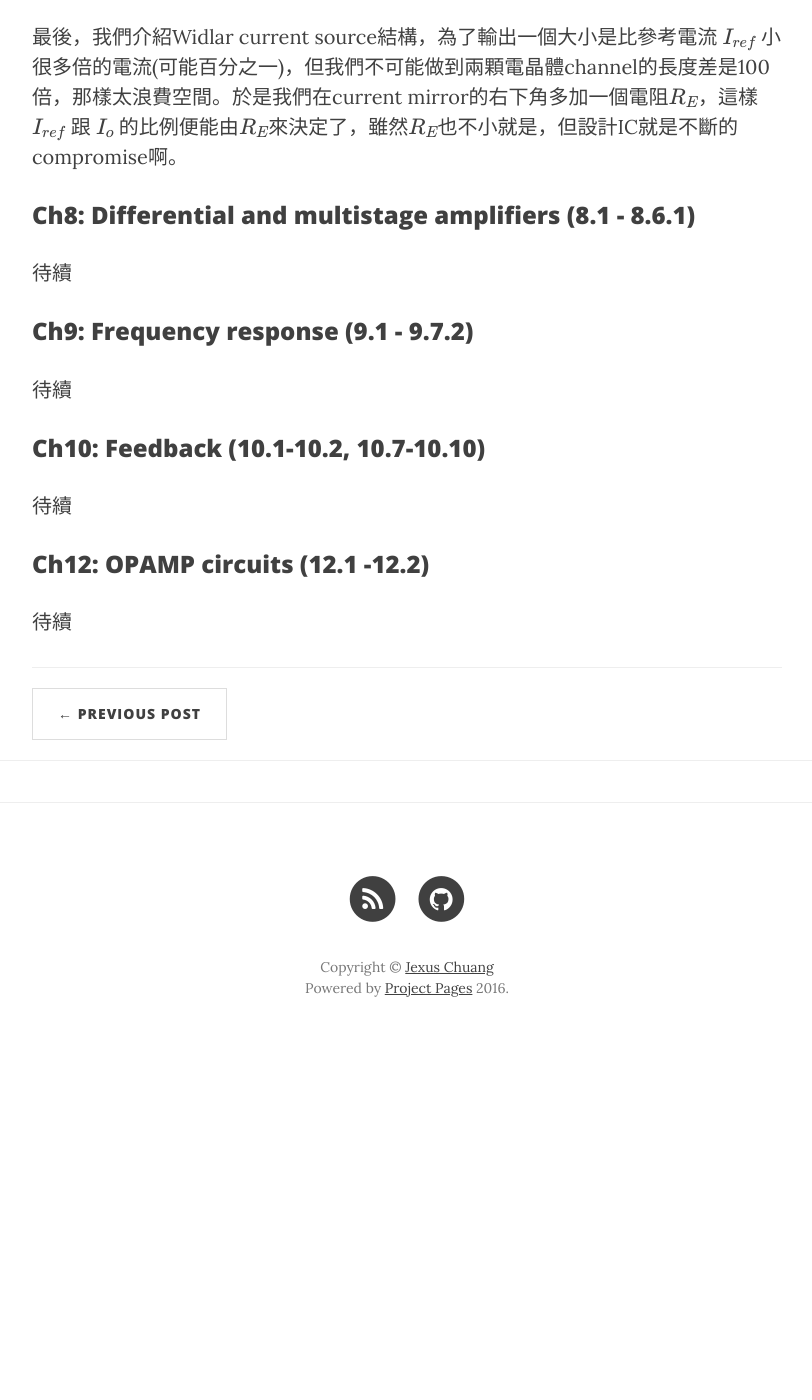
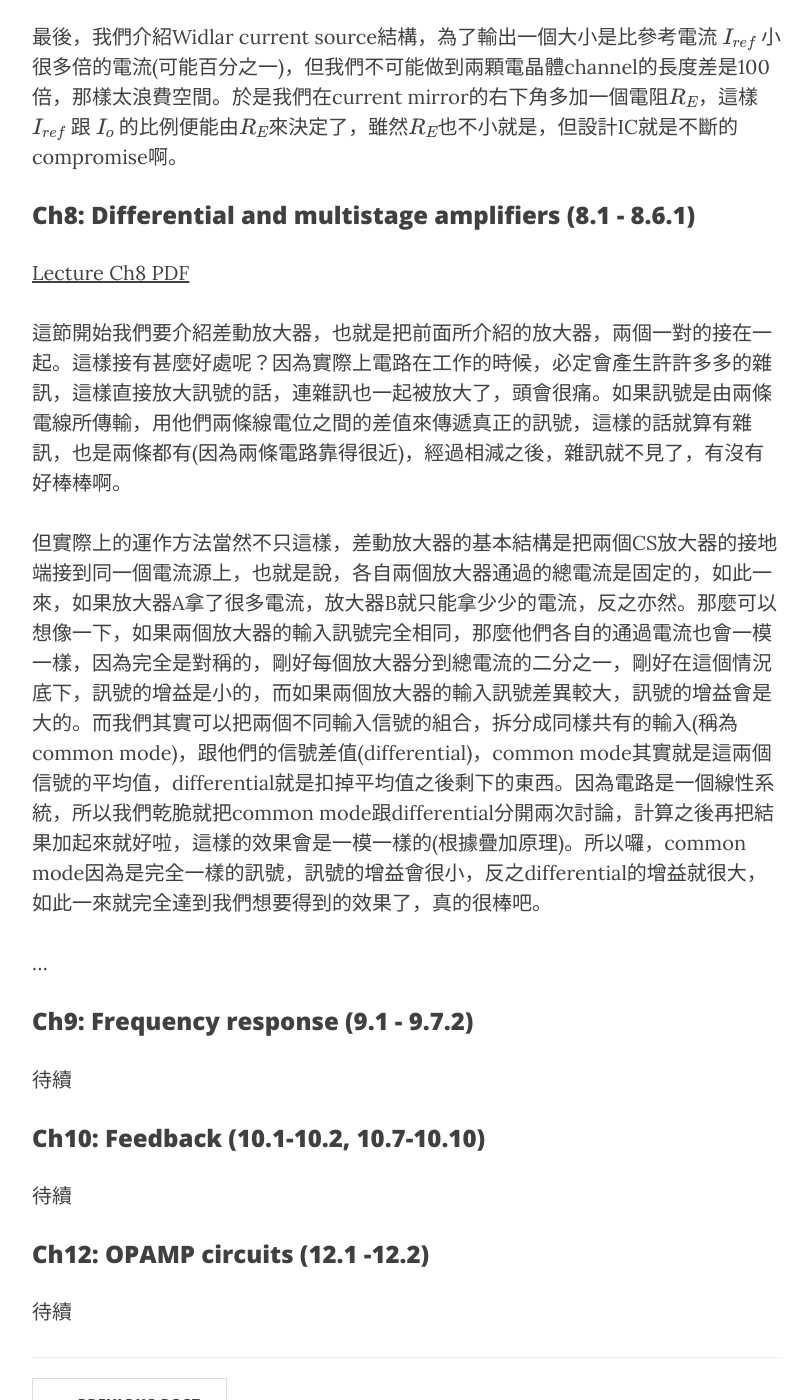
Before and after one commit to voidism/voidism.github.io, a Jekyll site: the page built from _posts/2018-03-20-電子學筆記.markdown, in a window 1280 px wide and 1400 px high, scrolled down 1480 px. Shown: the whole window, without its empty margins (233-1045 px from the left). Built offline with Jekyll 4.4.1, drawn with Linux system fonts in a browser that asks for light colours; nearby versions of some CDN libraries; formulas are drawn with MathJax 3; comment, search, counter and statistics services are not loaded; before the commit the page ends 2544 px from its top, so only the background shows below that; some of the changed text lies outside the part shown.

Commit message:
add MC2 notes

```diff
--- a/_posts/2018-03-20-電子學筆記.markdown
+++ b/_posts/2018-03-20-電子學筆記.markdown
@@ -28,7 +28,16 @@ category:  note
 最後，我們介紹Widlar current source結構，為了輸出一個大小是比參考電流 $I_{ref}$ 小很多倍的電流(可能百分之一)，但我們不可能做到兩顆電晶體channel的長度差是100倍，那樣太浪費空間。於是我們在current mirror的右下角多加一個電阻$R_E$，這樣 $I_{ref}$ 跟 $I_o$ 的比例便能由$R_E$來決定了，雖然$R_E$也不小就是，但設計IC就是不斷的compromise啊。
 
 ### Ch8: Differential and multistage amplifiers (8.1 - 8.6.1)
-待續
+
+[Lecture Ch8 PDF](http://cc.ee.ntu.edu.tw/~lhlu/eecourses/Electronics2/Electronics_Ch8.pdf)
+
+這節開始我們要介紹差動放大器，也就是把前面所介紹的放大器，兩個一對的接在一起。這樣接有甚麼好處呢？因為實際上電路在工作的時候，必定會產生許許多多的雜訊，這樣直接放大訊號的話，連雜訊也一起被放大了，頭會很痛。如果訊號是由兩條電線所傳輸，用他們兩條線電位之間的差值來傳遞真正的訊號，這樣的話就算有雜訊，也是兩條都有(因為兩條電路靠得很近)，經過相減之後，雜訊就不見了，有沒有好棒棒啊。
+
+但實際上的運作方法當然不只這樣，差動放大器的基本結構是把兩個CS放大器的接地端接到同一個電流源上，也就是說，各自兩個放大器通過的總電流是固定的，如此一來，如果放大器A拿了很多電流，放大器B就只能拿少少的電流，反之亦然。那麼可以想像一下，如果兩個放大器的輸入訊號完全相同，那麼他們各自的通過電流也會一模一樣，因為完全是對稱的，剛好每個放大器分到總電流的二分之一，剛好在這個情況底下，訊號的增益是小的，而如果兩個放大器的輸入訊號差異較大，訊號的增益會是大的。而我們其實可以把兩個不同輸入信號的組合，拆分成同樣共有的輸入(稱為common mode)，跟他們的信號差值(differential)，common mode其實就是這兩個信號的平均值，differential就是扣掉平均值之後剩下的東西。因為電路是一個線性系統，所以我們乾脆就把common mode跟differential分開兩次討論，計算之後再把結果加起來就好啦，這樣的效果會是一模一樣的(根據疊加原理)。所以囉，common mode因為是完全一樣的訊號，訊號的增益會很小，反之differential的增益就很大，如此一來就完全達到我們想要得到的效果了，真的很棒吧。
+
+...
+
+
 ### Ch9: Frequency response (9.1 - 9.7.2)
 待續
 ### Ch10: Feedback (10.1-10.2, 10.7-10.10)
```
Also changed, not shown: other parts of _posts/2018-03-20-電子學筆記.markdown (+1 -1 lines).
